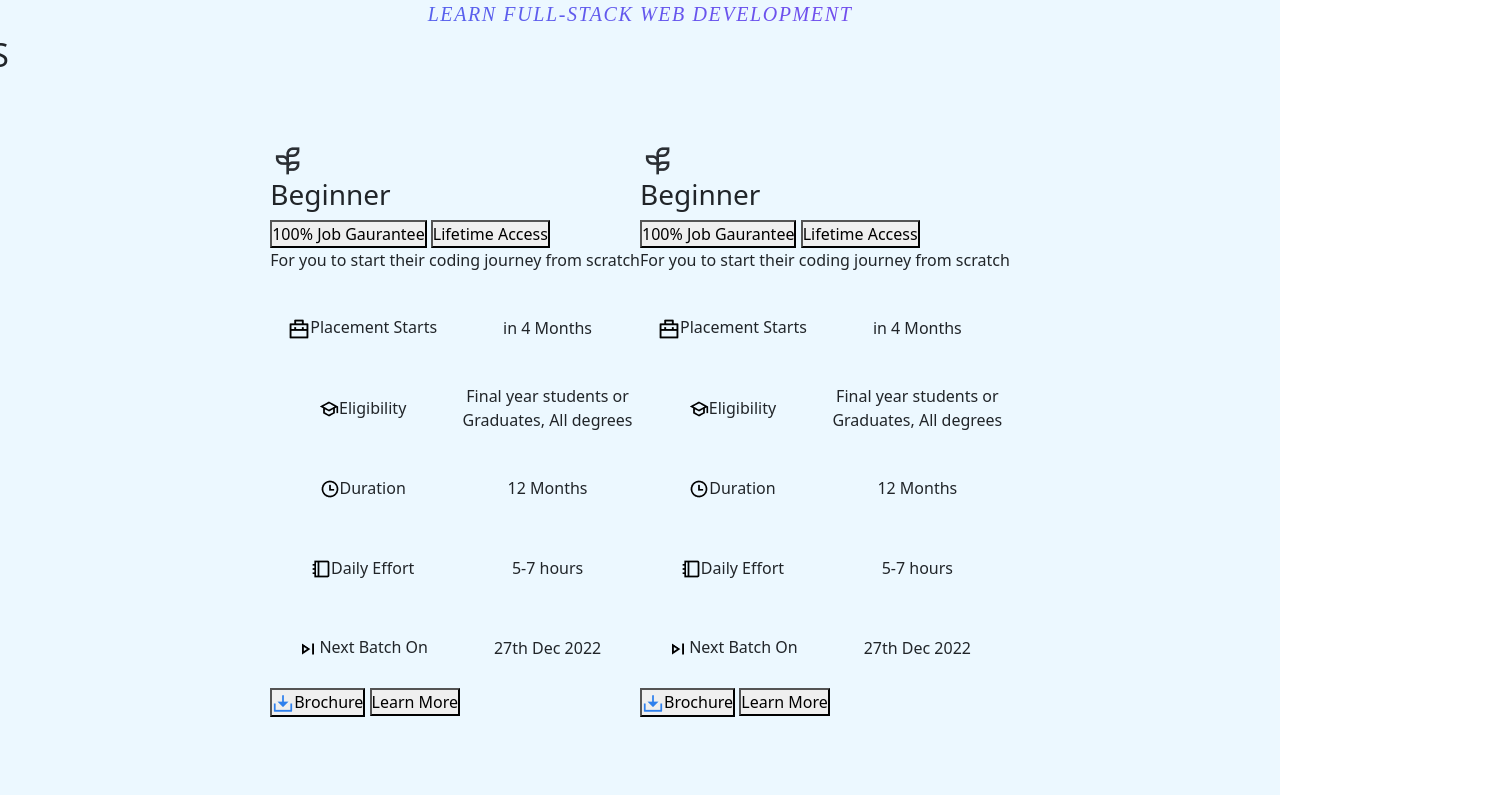
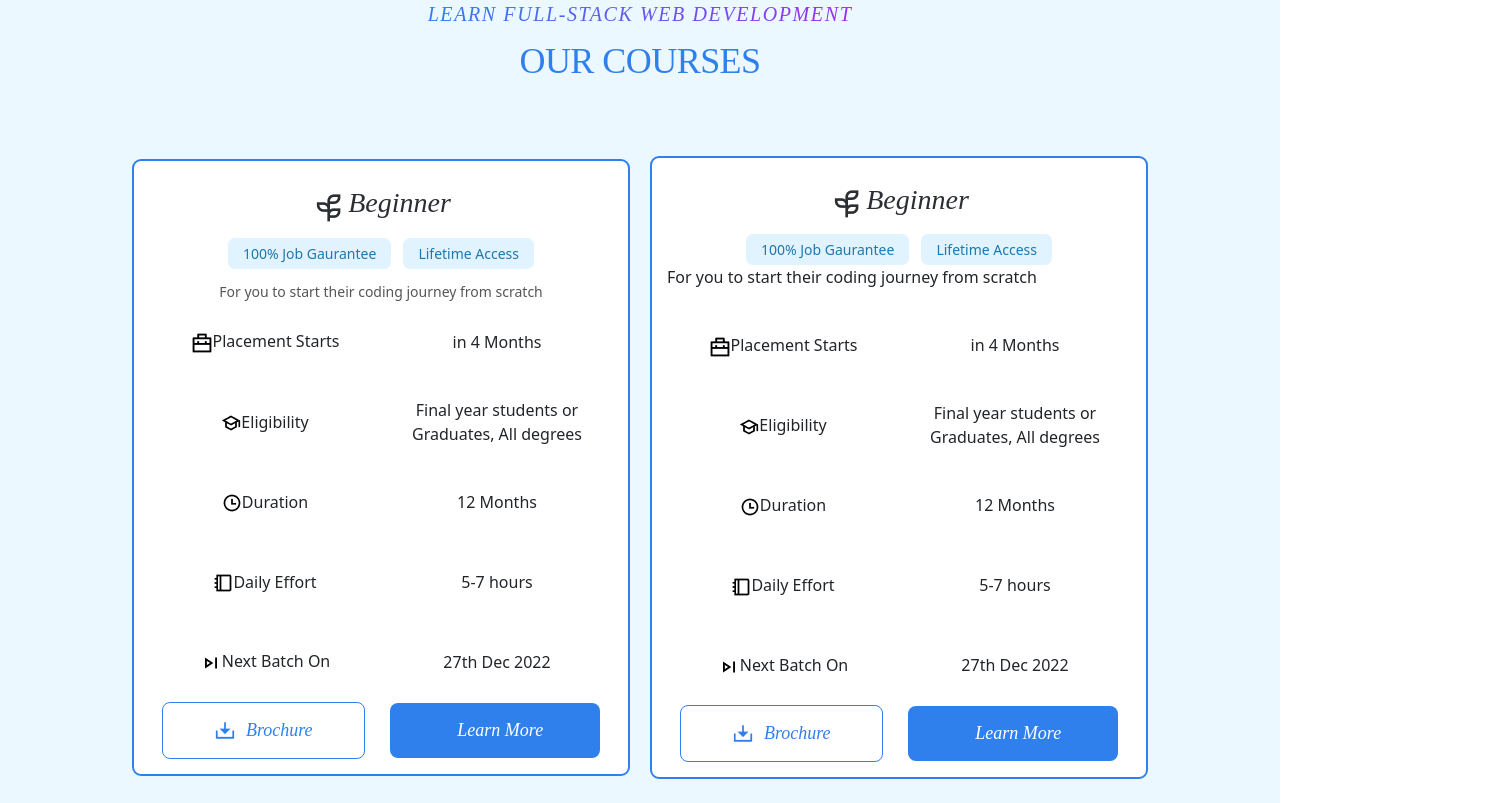
Before and after one commit to valivali151633/f1moduletest, a plain HTML site: page index.html in a window 1280 px wide. Shown: the part 1177-1980 px from the top of the page, 1489 px wide, since content can reach past the window. Drawn offline with nearby package versions, Linux system fonts and the light colour scheme; a web font is replaced by a local one.

Commit message:
version1

```diff
--- a/index.html
+++ b/index.html
@@ -203,13 +203,66 @@
       </div>
     </section>
 
-    <section class="Courses">
+    <section class="courses">
       <div class="courses_text">
         <h5>learn full-stack web development</h5>
         <h2>OUR COURSES</h2>
       </div>
-      <div class="Courses_cards">
-        <div class="Courses_cards_card1">
+      <div class="courses_cards">
+        <div class="courses_cards_card1">
+          <div class="courses_cards_card1_section_1">
+            <div class="sapling">
+              <img src="./assets/Sapling Icon.png" />
+              <h3>Beginner</h3>
+            </div>
+
+            <div class="gaurentee">
+              <button>100% Job Gaurantee</button>
+              <button>Lifetime Access</button>
+            </div>
+            <p>For you to start their coding journey from scratch</p>
+          </div>
+
+          <div class="Courses_cards_card1_section_2">
+            <table  styele=" width:100%"class="">
+              <tr>
+                <td> <img src="./assets/Frame (4).png" />Placement Starts</td>
+                <td>in 4 Months</td>
+              </tr>
+              <tr>
+                <td>
+                  <img
+                    src="./assets/mdi_graduation-cap-outline.png"
+                  />Eligibility
+                </td>
+                <td>Final year students or Graduates, All degrees</td>
+              </tr>
+              <tr>
+                <td><img src="./assets/Frame (5).png" />Duration</td>
+                <td>12 Months</td>
+              </tr>
+              <tr>
+                <td><img src="./assets/Frame (6).png" />Daily Effort</td>
+                <td>5-7 hours</td>
+              </tr>
+              <tr>
+                <td>
+                  <img
+                    src="./assets/material-symbols_skip-next-outline.png"
+                  />Next Batch On
+                </td>
+                <td>27th Dec 2022</td>
+              </tr>
+            </table>
+          </div>
+
+          <div class="courses_cards_card1_section_3">
+            <button class="bt1"><img src="./assets/Frame (7).png" />Brochure</button>
+            <button class="bt2">Learn More</button>
+          </div>
+        </div>
+
+        <div class="courses_cards_card1">
           <div class="Courses_cards_card1_section_1">
             <div class="sapling">
               <img src="./assets/Sapling Icon.png" />
@@ -256,62 +309,9 @@
             </table>
           </div>
 
-          <div class="Courses_cards_card1_section_3">
-            <button><img src="./assets/Frame (7).png" />Brochure</button>
-            <button>Learn More</button>
-          </div>
-        </div>
-
-        <div class="Courses_cards_card1">
-          <div class="Courses_cards_card1_section_1">
-            <div class="sapling">
-              <img src="./assets/Sapling Icon.png" />
-              <h3>Beginner</h3>
-            </div>
-
-            <div class="gaurentee">
-              <button>100% Job Gaurantee</button>
-              <button>Lifetime Access</button>
-            </div>
-            <p>For you to start their coding journey from scratch</p>
-          </div>
-
-          <div class="Courses_cards_card1_section_2">
-            <table class="course_table">
-              <tr>
-                <td><img src="./assets/Frame (4).png" />Placement Starts</td>
-                <td>in 4 Months</td>
-              </tr>
-              <tr>
-                <td>
-                  <img
-                    src="./assets/mdi_graduation-cap-outline.png"
-                  />Eligibility
-                </td>
-                <td>Final year students or Graduates, All degrees</td>
-              </tr>
-              <tr>
-                <td><img src="./assets/Frame (5).png" />Duration</td>
-                <td>12 Months</td>
-              </tr>
-              <tr>
-                <td><img src="./assets/Frame (6).png" />Daily Effort</td>
-                <td>5-7 hours</td>
-              </tr>
-              <tr>
-                <td>
-                  <img
-                    src="./assets/material-symbols_skip-next-outline.png"
-                  />Next Batch On
-                </td>
-                <td>27th Dec 2022</td>
-              </tr>
-            </table>
-          </div>
-
-          <div class="Courses_cards_card1_section_3">
-            <button><img src="./assets/Frame (7).png" />Brochure</button>
-            <button>Learn More</button>
+          <div class="courses_cards_card1_section_3">
+            <button class="bt1"><img src="./assets/Frame (7).png" />Brochure</button>
+            <button class="bt2">Learn More</button>
           </div>
         </div>
       </div>
--- a/style.css
+++ b/style.css
@@ -342,25 +342,24 @@
   font-weight: 400;
   line-height: 150%;
 }
-.Courses{
+.courses {
   display: flex;
   flex-direction: column;
   justify-content: center;
   align-items: center;
-  background: #ECF8FF;
+  background: #ecf8ff;
   padding: 80px 0px 78px 0px;
   gap: 60px;
 }
-.Courses_text{
+.courses_text {
   display: flex;
   flex-direction: column;
   justify-content: center;
   align-items: center;
+  margin: auto;
 
 }
-.courses_text> h5{
-  width: 1697px;
-height: 25px;
+.courses_text > h5 {
   text-align: center;
   font-family: ABeeZee;
   font-size: 20px;
@@ -369,34 +368,153 @@ font-weight: 400;
   line-height: normal;
   letter-spacing: 1.6px;
   text-transform: uppercase;
-background: var(--New, linear-gradient(277deg, #992FED 0%, #2F80ED 100%));
+  background: var(--New, linear-gradient(277deg, #992fed 0%, #2f80ed 100%));
   background-clip: text;
   -webkit-background-clip: text;
   -webkit-text-fill-color: transparent;
+}
+.courses_text > h2 {
+  color: #2f80ed;
 
-}
-.Courses_text>h2{
-  color: #2F80ED;
-
+  font-family: ABeeZee;
+  font-size: 36px;
+  font-style: normal;
+  font-weight: 400;
+  line-height: 150%; /* 54px */
+  letter-spacing: -0.54px;
 }
 
-
-.Courses_cards{
-
-
+.courses_cards {
   display: flex;
 
   justify-content: center;
   align-items: center;
+
+  width: 100%;
 }
+.courses_cards_card1 {
+  border: 3px solid blue;
+  margin-inline: 10px;
+  border-radius: 9px;
+  border: 1px solid #e2e2e2;
+  background: #fff;
+  width: 498px;
+  border: 2px solid var(--primaryskyblue, #2F80ED);
+background: #FFF;
+
+  padding: 15px;
 }
+.sapling {
+  display: flex;
+  justify-content: center;
+  align-items: center;
+  color: var(--BLACK, #2b2f34);
+  font-family: ABeeZee;
+  font-size: 26px;
+  font-style: italic;
+  font-weight: 400;
+  line-height: normal;
+  padding: 10px;
+}
+.gaurentee {
+  display: flex;
+
+  justify-content: center;
+  align-items: center;
+  gap: 12px;
+}
+.gaurentee > button {
+  padding: 6px 15px;
+  align-items: flex-start;
+  gap: 18px;
+  border-radius: 7px;
+  background: #e0f3ff;
+  color: #1d78b0;
+
+  font-size: 14px;
+  font-style: normal;
+  font-weight: 400;
+  line-height: normal;
+  border: none;
+}
+.courses_cards_card1_section_1 > p {
+  color: #565656;
+  text-align: center;
+  width: 100%;
+
+  font-size: 14px;
+  font-style: normal;
+  font-weight: 400;
+  line-height: 150%; /* 21px */
+  margin: auto;
+  margin-top: 12px;
+}
+
+
+.Courses_cards_card1_section_2 > table {
+
+
+
+
+}
+
+/* .Courses_cards_card1_section_2 > table>img{
+  display: inline-block;
+
+} */
+.Courses_cards_card1_section_2>table> td{
+  text-align: left;
 
 
 
 
 
+}
 
 
+
+.courses_cards_card1_section_3{
+     display: flex;
+     justify-content: center;
+     align-items: center;
+
+}
+.bt1{
+  display: flex;
+width: 203px;
+padding: 14px 6px;
+justify-content: center;
+align-items: center;
+gap: 10px;
+border-radius: 8px;
+border: 1px solid var(--primaryskyblue, #2F80ED);
+background: #FFF;
+color: var(--primaryskyblue, #2F80ED);
+font-family: ABeeZee;
+font-size: 18px;
+font-style: italic;
+font-weight: 400;
+line-height: 150%; /* 27px */
+margin: auto;
+}
+.bt2{
+  display: flex;
+width: 210px;
+padding: 14px 6px 14px 16px;
+justify-content: center;
+align-items: center;
+gap: 2px;
+border-radius: 8px;
+background: var(--primaryskyblue, #2F80ED);
+color: var(--WHITE, #FFF);
+font-family: ABeeZee;
+font-size: 18px;
+font-style: italic;
+font-weight: 400;
+line-height: 150%; /* 27px */
+border: none;
+margin: auto;
+}
 
 
 
@@ -434,7 +552,7 @@ background-clip: text;
 
 .alumini_text > p {
   color: var(--textlabelcolorscharcoal, #595959);
-  font-family: ?????;
+
   font-size: 18px;
   font-style: normal;
   font-weight: 400;
@@ -466,7 +584,6 @@ background-clip: text;
   justify-content: center;
   align-items: center;
   margin: auto;
-
 }
 
 .hiring_parnters_text > h6 {
@@ -484,8 +601,7 @@ background-clip: text;
   -webkit-text-fill-color: transparent;
 }
 .hiring_parnters_text > h2 {
-
-  color: var(--BLACK, #2B2F34);
+  color: var(--BLACK, #2b2f34);
   text-align: center;
   font-family: ABeeZee;
   font-size: 42px;
@@ -495,17 +611,16 @@ line-height: 150%; /* 63px */
   letter-spacing: -0.63px;
 }
 
-.hiring_parnters_text > h2>span{
-  color: var(--primaryskyblue, #2F80ED);
+.hiring_parnters_text > h2 > span {
+  color: var(--primaryskyblue, #2f80ed);
   font-family: ABeeZee;
   font-size: 42px;
   font-style: italic;
   font-weight: 400;
   line-height: 150%;
   letter-spacing: -0.63px;
-
 }
-.hiring_parnters_text > p{
+.hiring_parnters_text > p {
   color: var(--textlabelcolorscharcoal, #595959);
 
   font-size: 18px;
@@ -513,7 +628,6 @@ letter-spacing: -0.63px;
   font-weight: 400;
   line-height: 130%; /* 23.4px */
   letter-spacing: 0.36px;
-
 }
 /* .hiring_parnters_companies{
   display: flex;
@@ -524,17 +638,14 @@ letter-spacing: -0.63px;
   margin-inline: 50px;
 
 } */
- .hiring_parnters_companies{
+.hiring_parnters_companies {
   display: flex;
   justify-content: space-between;
   width: 100%;
   margin: auto;
   margin-top: 30px;
-
-
-
 }
-.hiring_parnters_companies_img{
+.hiring_parnters_companies_img {
   display: inline-block;
   justify-content: center;
   align-items: center;
@@ -542,17 +653,16 @@ letter-spacing: -0.63px;
 }
 table {
   width: 100%;
-
 }
 
-td{
+td {
   width: 148px;
   height: 80px;
   text-align: center;
   margin-inline: 15px;
 }
 
-.hiring_parnters_button{
+.hiring_parnters_button {
   display: flex;
   width: 276px;
   padding: 14px 6px 14px 16px;
@@ -560,14 +670,14 @@ justify-content: center;
   align-items: center;
   gap: 2px;
   border-radius: 8px;
-background: var(--primaryskyblue, #2F80ED);
+  background: var(--primaryskyblue, #2f80ed);
   margin: auto;
   margin-top: 30px;
 }
-.hiring_parnters_button>button{
+.hiring_parnters_button > button {
   border: none;
   background-color: transparent;
-  color: var(--WHITE, #FFF);
+  color: var(--WHITE, #fff);
   font-family: ABeeZee;
   font-size: 18px;
   font-style: italic;
```
Lines whose indentation alone changed are shown as unchanged.
